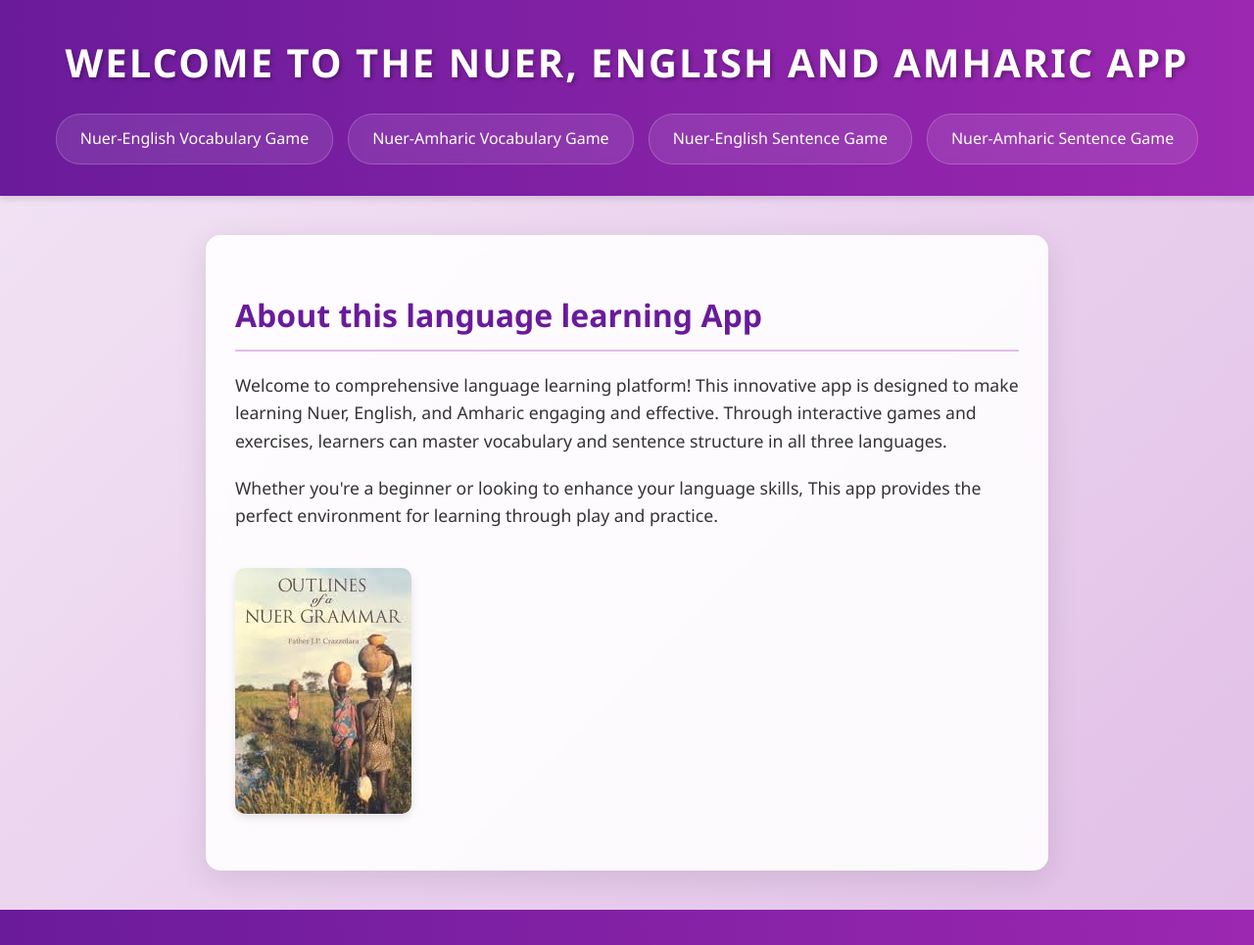
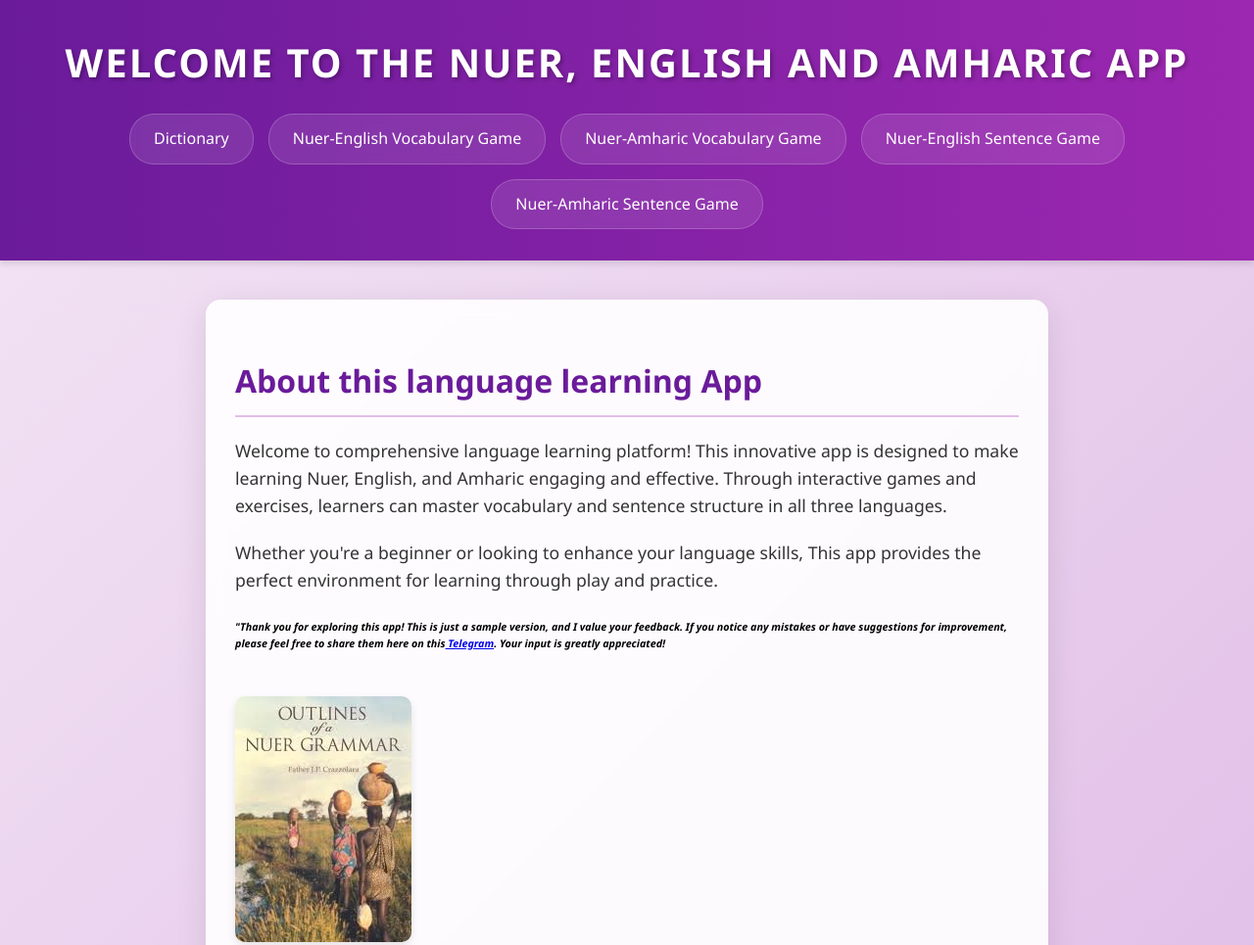
Before and after one commit to muochtuach/nuerEnglishAmharic, a plain HTML site: page index.html in a window 1280 px wide. Shown: the top 965 px of the page at 98% size. Drawn offline with Linux system fonts and the light colour scheme.

Commit message:
Update index.html

```diff
--- a/index.html
+++ b/index.html
@@ -158,7 +158,7 @@
     <header>
         <h1>Welcome to the Nuer, English and Amharic APP</h1>
         <nav>
-
+		<a href="dict.html.html">Dictionary</a>
             <a href="nuer-english.html">Nuer-English Vocabulary Game</a>
             <a href="nuer-amharic.html">Nuer-Amharic Vocabulary Game</a>
             <a href="nuer-englishsentence.html">Nuer-English Sentence Game</a>
@@ -175,6 +175,7 @@
         <p>
             Whether you're a beginner or looking to enhance your language skills, This app provides the perfect environment for learning through play and practice.
         </p>
+	    <h6><em>"Thank you for exploring this app! This is just a sample version, and I value your feedback. If you notice any mistakes or have suggestions for improvement, please feel free to share them  here on this<a href="t.me/NuerEnglishAmharic"> Telegram</a>. Your input is greatly appreciated!</em></h6>
 
    <img src="image/images (1).jpeg" alt="nuer logo">
     </div>
```
